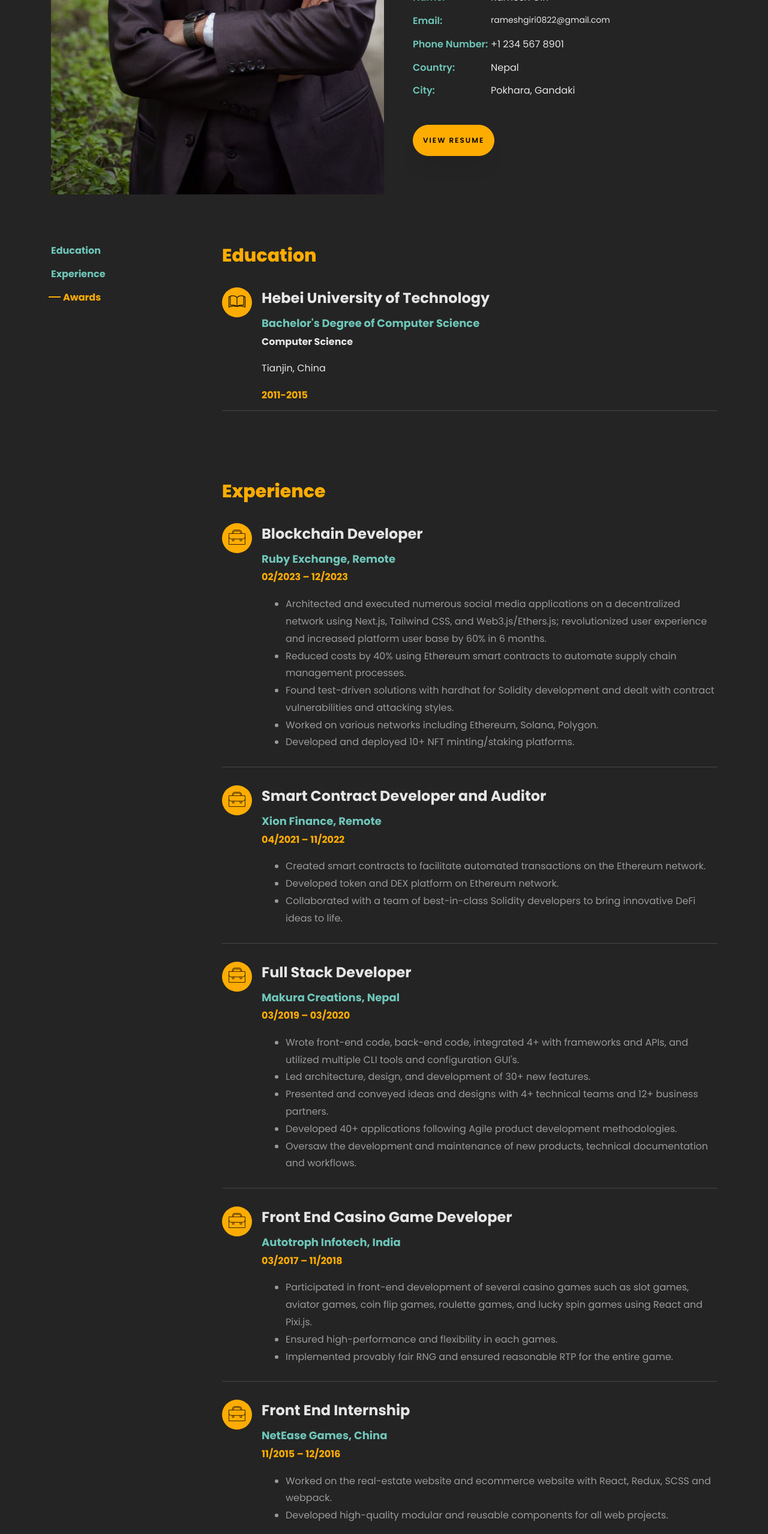
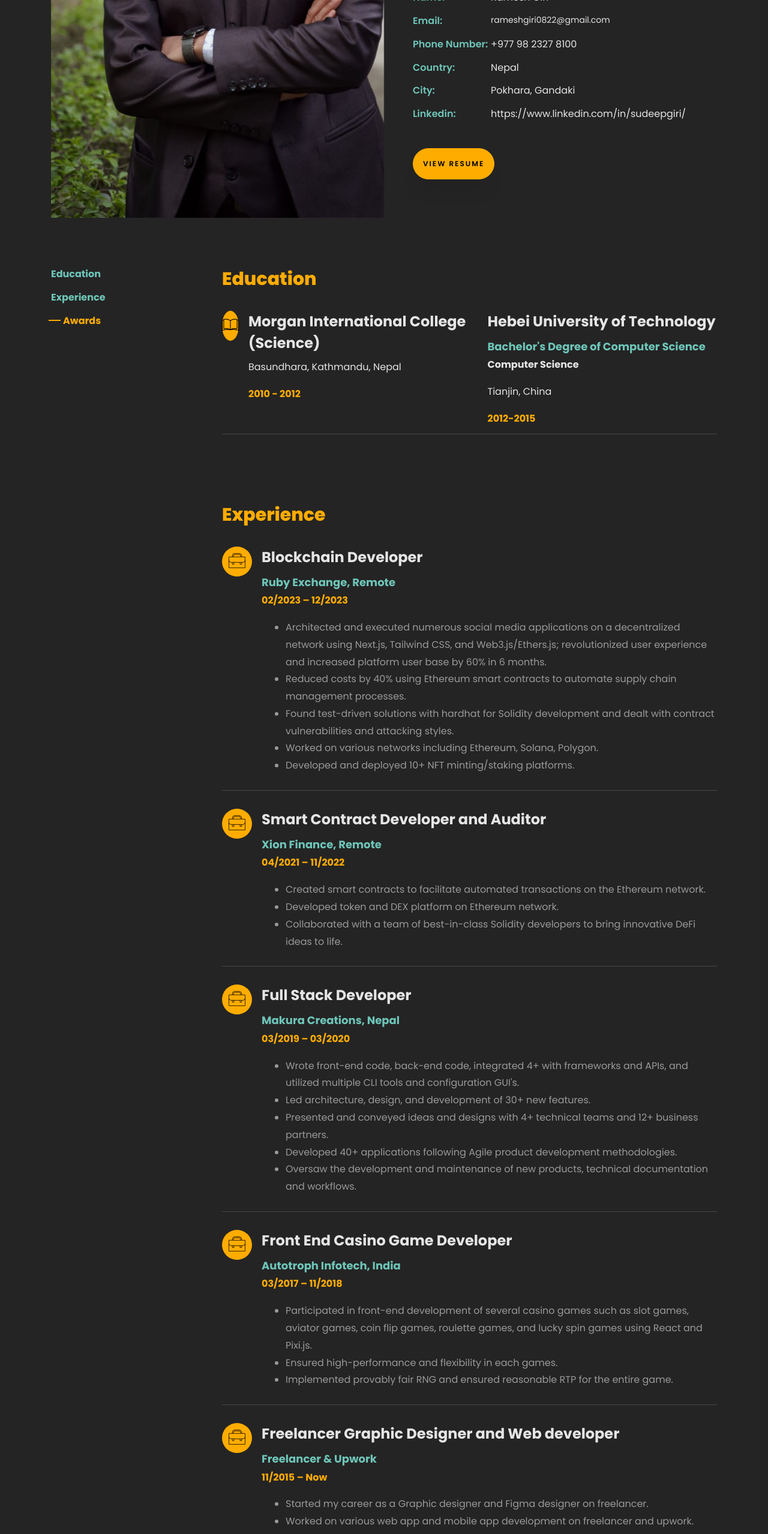
Before and after one commit to BTC415/Ramesh-Giri, a plain HTML site: page index.html in a window 1280 px wide. Shown: the part 1408-3965 px from the top of the page at 60% size. Drawn offline with Linux system fonts and the light colour scheme; files whose address does not match are found by name.

Commit message:
Updated linkedin and education

```diff
--- a/index.html
+++ b/index.html
@@ -115,9 +115,10 @@
 								<li class="d-flex"><span>Name:</span> <span>Ramesh Giri</span></li>
 								<li class="d-flex"><span>Email:</span> <span style="font-size: 14px">rameshgiri0822@gmail.com</span>
 								</li>
-								<li class="d-flex"><span>Phone Number: </span> <span>+1 234 567 8901</span></li>
+								<li class="d-flex"><span>Phone Number: </span> <span>+977 98 2327 8100</span></li>
 								<li class="d-flex"><span>Country: </span> <span>Nepal</span></li>
 								<li class="d-flex"><span>City: </span> <span>Pokhara, Gandaki</span></li>
+								<li class="d-flex"><span>Linkedin: </span> <span>https://www.linkedin.com/in/sudeepgiri/</span></li>
 							</ul>
 						</div>
 					</div>
@@ -151,11 +152,16 @@
 								<span class="flaticon-book"></span>
 							</div>
 							<div class="text pl-3">
+								<h2>Morgan International College (Science)</h2>
+								<p>Basundhara, Kathmandu, Nepal</p>
+								<span class="date">2010 - 2012</span>
+							</div>
+							<div class="text pl-3">
 								<h2>Hebei University of Technology</h2>
 								<span class="position">Bachelor's Degree of Computer Science</span>
 								<p><strong>Computer Science</strong></p>
 								<p>Tianjin, China</p>
-								<span class="date">2011-2015</span>
+								<span class="date">2012-2015</span>
 							</div>
 						</div>
 					</div>
@@ -239,12 +245,12 @@
 								<span class="flaticon-suitcase"></span>
 							</div>
 							<div class="text pl-3">
-								<h2>Front End Internship</h2>
-								<span class="position">NetEase Games, China</span>
-								<p class="date">11/2015 – 12/2016</p>
+								<h2>Freelancer Graphic Designer and Web developer</h2>
+								<span class="position">Freelancer & Upwork</span>
+								<p class="date">11/2015 – Now</p>
 								<ul>
-									<li>Worked on the real-estate website and ecommerce website with React, Redux, SCSS and webpack.</li>
-									<li>Developed high-quality modular and reusable components for all web projects.</li>
+									<li>Started my career as a Graphic designer and Figma designer on freelancer.</li>
+									<li>Worked on various web app and mobile app development on freelancer and upwork.</li>
 								</ul>
 							</div>
 						</div>
@@ -633,7 +639,7 @@
 						<ul class="ftco-footer-social list-unstyled float-md-left float-lft">
 							<li class="ftco-animate"><a href="https://github.com/BTC415" target="_blank"><span
 										class="icon-github"></span></a></li>
-							<li class="ftco-animate"><a href="https://www.linkedin.com/in/freedevsoft/" target="_blank"><span class="icon-linkedin-square"></span></a></li>
+							<li class="ftco-animate"><a href="https://www.linkedin.com/in/sudeepgiri/" target="_blank"><span class="icon-linkedin-square"></span></a></li>
 						</ul>
 					</div>
 				</div>
```
Also changed, not shown: 1 other file.
